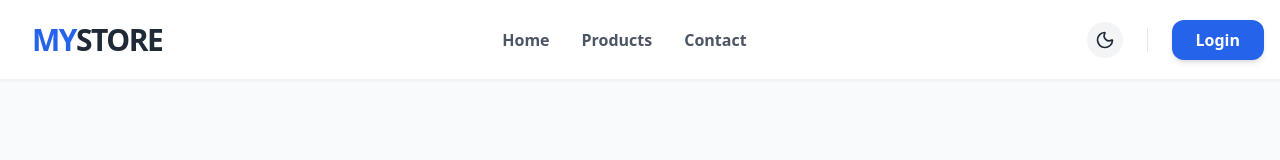
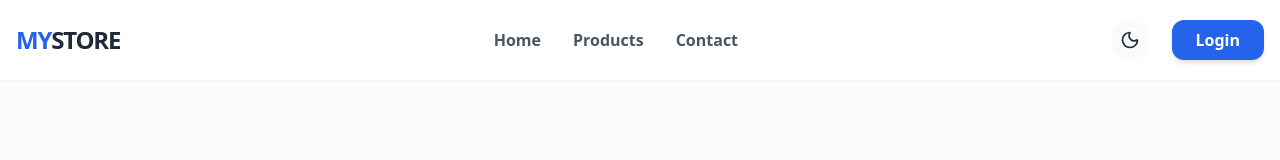
Before and after one commit to DawitMulugeta23/Ecommerce-web-app, a React (Vite) app in the folder frontend/: page / in a window 1280 px wide. Shown: the top 160 px of the page. Built offline with nearby package versions, Linux system fonts and the light colour scheme; no server answers.

Commit message:
Navbar.js updated to make the profile picture icon warp the logout button

```diff
--- a/frontend/src/components/Navbar.jsx
+++ b/frontend/src/components/Navbar.jsx
@@ -14,158 +14,138 @@ import { useTheme } from "../context/ThemeContext";
 import { logout } from "../features/auth/authSlice";
 import { clearCart } from "../features/cart/cartSlice";
 
-const ThemeToggle = () => {
-  const { isDarkMode, setIsDarkMode } = useTheme(); // ስሙ መስተካከል አለበት
-  return (
-    <button
-      onClick={() => setIsDarkMode(!isDarkMode)}
-      className="p-2 rounded-full transition-all duration-300 bg-gray-100 dark:bg-gray-800 text-gray-800 dark:text-yellow-400 hover:scale-110"
-    >
-      {isDarkMode ? <Sun size={20} /> : <Moon size={20} />}
-    </button>
-  );
-};
-
 const Navbar = () => {
   const { user } = useSelector((state) => state.auth);
   const { items } = useSelector((state) => state.cart);
+  const { isDarkMode, setIsDarkMode } = useTheme();
   const dispatch = useDispatch();
   const navigate = useNavigate();
+
   const [isOpen, setIsOpen] = useState(false);
+  const [isProfileOpen, setIsProfileOpen] = useState(false);
 
   const cartCount = items.reduce((total, item) => total + item.quantity, 0);
 
   const handleLogout = () => {
     dispatch(logout());
     dispatch(clearCart());
+    setIsProfileOpen(false);
     navigate("/login");
-    setIsOpen(false);
   };
 
   return (
-    <nav className="bg-white dark:bg-gray-950 shadow-sm sticky top-0 z-50 h-20 border-b border-gray-100 dark:border-gray-800 transition-colors duration-300">
-      <div className="container mx-auto px-4 flex justify-between items-center h-full">
-        {/* Logo & Mobile Menu Toggle */}
-        <div className="flex items-center space-x-4">
+    <nav className="bg-white dark:bg-gray-900 border-b border-gray-100 dark:border-gray-800 sticky top-0 z-50 transition-colors duration-300">
+      <div className="container mx-auto px-4 h-20 flex justify-between items-center">
+        {/* Logo & Mobile Toggle */}
+        <div className="flex items-center gap-4">
           <button
             onClick={() => setIsOpen(!isOpen)}
-            className="md:hidden text-gray-500 dark:text-gray-400"
+            className="md:hidden dark:text-white"
           >
-            {isOpen ? <X size={28} /> : <Menu size={28} />}
+            {isOpen ? <X /> : <Menu />}
           </button>
           <Link
             to="/"
-            className="text-2xl md:text-3xl font-black text-blue-600 tracking-tighter"
+            className="text-2xl font-black text-blue-600 tracking-tighter"
           >
-            MY
-            <span className="text-gray-800 dark:text-white transition-colors">
-              STORE
-            </span>
+            MY<span className="text-gray-800 dark:text-white">STORE</span>
           </Link>
         </div>
 
         {/* Desktop Links */}
-        <div className="hidden md:flex space-x-8 text-gray-600 dark:text-gray-300 font-semibold">
-          <Link
-            to="/"
-            className="hover:text-blue-600 dark:hover:text-blue-400 transition"
-          >
+        <div className="hidden md:flex items-center gap-8 font-bold text-gray-600 dark:text-gray-300">
+          <Link to="/" className="hover:text-blue-600 transition">
             Home
           </Link>
-          <Link
-            to="/products"
-            className="hover:text-blue-600 dark:hover:text-blue-400 transition"
-          >
+          <Link to="/products" className="hover:text-blue-600 transition">
             Products
           </Link>
-          <Link
-            to="/contact"
-            className="hover:text-blue-600 dark:hover:text-blue-400 transition"
-          >
+          <Link to="/contact" className="hover:text-blue-600 transition">
             Contact
           </Link>
         </div>
 
-        {/* Right Side Section */}
-        <div className="flex items-center space-x-3 md:space-x-6">
-          <ThemeToggle />
-
-          {user && user.role === "admin" && (
-            <Link
-              to="/admin/add-product"
-              className="hidden sm:flex items-center gap-2 bg-orange-500 text-white px-4 py-2 rounded-xl font-bold hover:bg-orange-600 transition shadow-lg shadow-orange-100 dark:shadow-none"
-            >
-              <PlusCircle size={20} />
-              <span className="text-sm">Add Product</span>
-            </Link>
-          )}
+        {/* Right Side Icons */}
+        <div className="flex items-center gap-4 md:gap-6">
+          <button
+            onClick={() => setIsDarkMode(!isDarkMode)}
+            className="p-2 rounded-xl bg-gray-50 dark:bg-gray-800 text-gray-800 dark:text-yellow-400 hover:scale-110 transition"
+          >
+            {isDarkMode ? <Sun size={20} /> : <Moon size={20} />}
+          </button>
 
           {user && (
             <Link
               to="/cart"
-              className="relative text-gray-700 dark:text-gray-300 hover:text-blue-600 transition"
+              className="relative p-2 dark:text-white hover:text-blue-600 transition"
             >
-              <ShoppingCart size={26} />
+              <ShoppingCart size={24} />
               {cartCount > 0 && (
-                <span className="absolute -top-2 -right-2 bg-red-500 text-white text-[10px] font-bold rounded-full h-5 w-5 flex items-center justify-center border-2 border-white dark:border-gray-950">
+                <span className="absolute top-0 right-0 bg-red-500 text-white text-[10px] w-5 h-5 rounded-full flex items-center justify-center border-2 border-white dark:border-gray-900">
                   {cartCount}
                 </span>
               )}
             </Link>
           )}
 
-          <div className="h-6 w-[1px] bg-gray-200 dark:bg-gray-800 hidden sm:block"></div>
-
           {user ? (
-            <div className="flex items-center space-x-3">
-              <Link to="/profile" className="group shrink-0">
+            <div className="relative">
+              {/* Profile Image Trigger (No Dropdown Icon) */}
+              <button
+                onClick={() => setIsProfileOpen(!isProfileOpen)}
+                className="flex items-center focus:outline-none"
+              >
                 <img
                   src={user.profilePicture}
-                  alt="Profile"
-                  className="w-10 h-10 rounded-full border-2 border-blue-500 object-cover group-hover:ring-4 ring-blue-100 dark:ring-blue-900 transition"
+                  className="w-10 h-10 rounded-full object-cover border-2 border-blue-500 hover:ring-4 ring-blue-100 dark:ring-blue-900/30 transition cursor-pointer"
+                  alt="profile"
                 />
-              </Link>
-              <button
-                onClick={handleLogout}
-                className="text-gray-400 hover:text-red-500 transition"
-              >
-                <LogOut size={22} />
               </button>
+
+              {/* Logout Popup */}
+              {isProfileOpen && (
+                <>
+                  <div
+                    className="fixed inset-0 z-10"
+                    onClick={() => setIsProfileOpen(false)}
+                  ></div>
+                  <div className="absolute right-0 mt-3 w-44 bg-white dark:bg-gray-800 border border-gray-100 dark:border-gray-700 rounded-2xl shadow-xl z-20 overflow-hidden animate-in fade-in zoom-in duration-150">
+                    <div className="px-4 py-3 border-b dark:border-gray-700">
+                      <p className="text-sm font-bold text-gray-800 dark:text-white truncate">
+                        {user.name}
+                      </p>
+                    </div>
+
+                    {user.role === "admin" && (
+                      <Link
+                        to="/admin/add-product"
+                        onClick={() => setIsProfileOpen(false)}
+                        className="flex items-center gap-3 px-4 py-3 text-orange-500 hover:bg-orange-50 dark:hover:bg-orange-900/20 transition text-sm font-semibold"
+                      >
+                        <PlusCircle size={18} /> Add Product
+                      </Link>
+                    )}
+
+                    <button
+                      onClick={handleLogout}
+                      className="w-full flex items-center gap-3 px-4 py-3 text-red-500 hover:bg-red-50 dark:hover:bg-red-900/20 transition text-sm font-semibold"
+                    >
+                      <LogOut size={18} /> Logout
+                    </button>
+                  </div>
+                </>
+              )}
             </div>
           ) : (
             <Link
               to="/login"
-              className="bg-blue-600 text-white px-6 py-2 rounded-xl font-bold hover:bg-blue-700 transition shadow-md"
+              className="bg-blue-600 text-white px-6 py-2 rounded-xl font-bold hover:bg-blue-700 shadow-md transition"
             >
               Login
             </Link>
           )}
         </div>
       </div>
-
-      {/* Mobile Menu Overlay */}
-      {isOpen && (
-        <div className="fixed inset-0 bg-white dark:bg-gray-950 z-40 md:hidden top-20 border-t border-gray-100 dark:border-gray-800 p-6 flex flex-col space-y-4 font-bold text-xl dark:text-white">
-          <Link to="/" onClick={() => setIsOpen(false)}>
-            Home
-          </Link>
-          <Link to="/products" onClick={() => setIsOpen(false)}>
-            Products
-          </Link>
-          {user && user.role === "admin" && (
-            <Link
-              to="/admin/add-product"
-              className="text-orange-500"
-              onClick={() => setIsOpen(false)}
-            >
-              + Add Product
-            </Link>
-          )}
-          <button onClick={handleLogout} className="text-red-500 text-left">
-            Logout
-          </button>
-        </div>
-      )}
     </nav>
   );
 };
```
